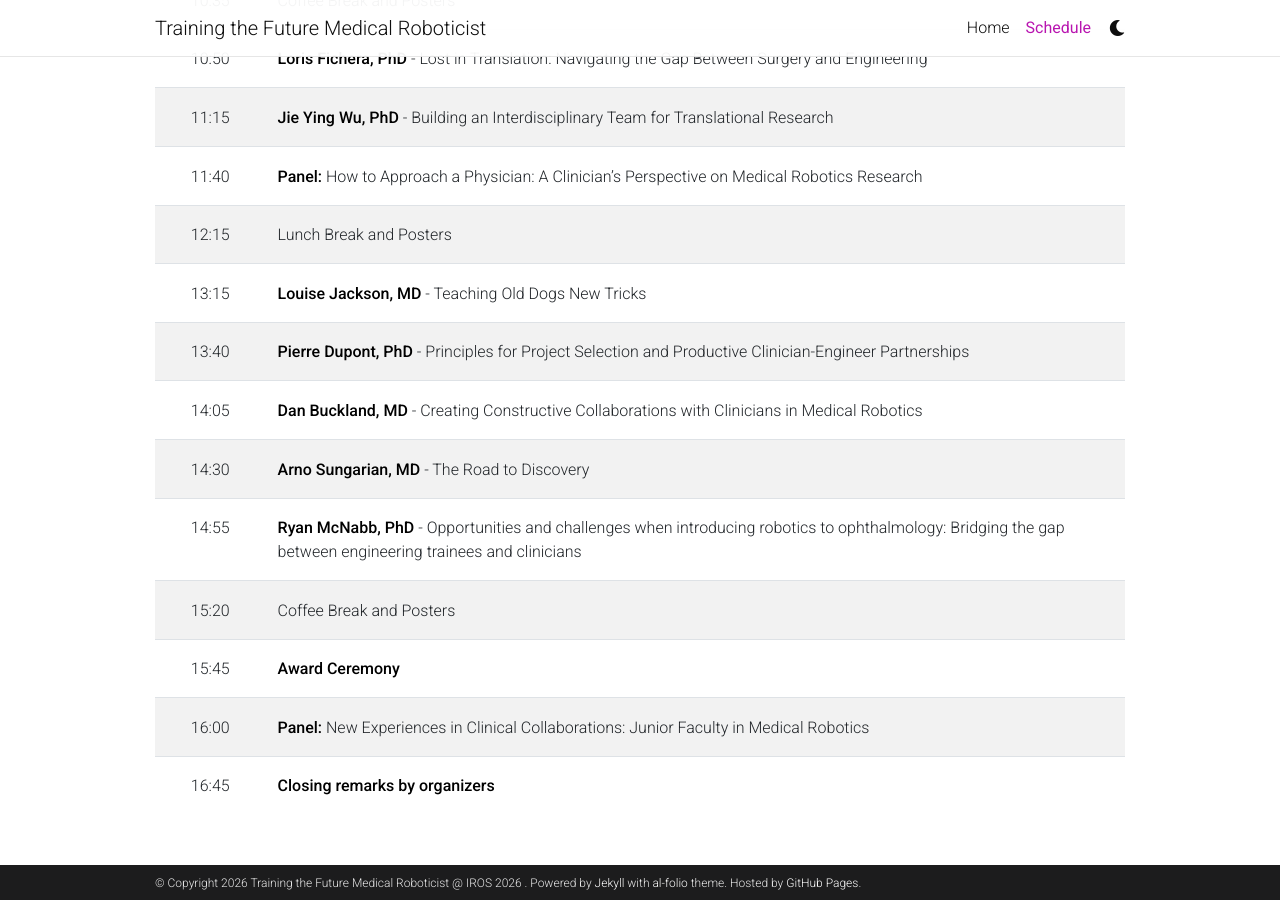
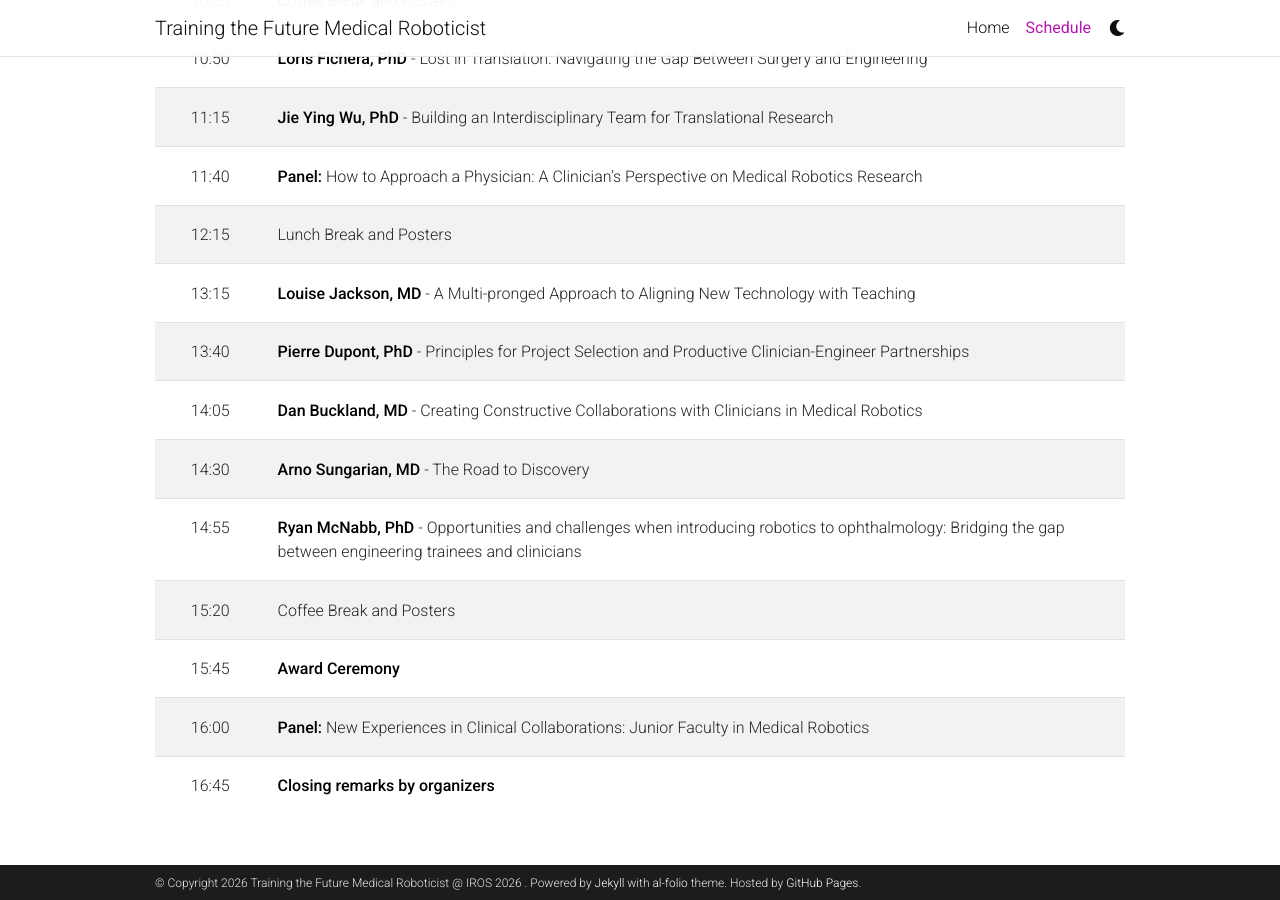
Before and after one commit to future-med-roboticist/future-med-roboticist.github.io, a Jekyll site: the page built from _pages/schedule.md, in a window 1280 px wide and 900 px high, scrolled down 724 px. Built offline with Jekyll 4.4.1, drawn with Linux system fonts in a browser that asks for light colours; comment, search, counter and statistics services are not loaded; a style sheet for code colours, icons or effects is not loaded.

Commit message:
Update schedule.md

```diff
--- a/_pages/schedule.md
+++ b/_pages/schedule.md
@@ -20,7 +20,7 @@ nav_order: 1
 | 11:15 | **Jie Ying Wu, PhD** - Building an Interdisciplinary Team for Translational Research |
 | 11:40 | **Panel:** How to Approach a Physician: A Clinician’s Perspective on Medical Robotics Research |
 | 12:15 | Lunch Break and Posters |
-| 13:15 | **Louise Jackson, MD** - Teaching Old Dogs New Tricks |
+| 13:15 | **Louise Jackson, MD** - A Multi-pronged Approach to Aligning New Technology with Teaching |
 | 13:40 | **Pierre Dupont, PhD** - Principles for Project Selection and Productive Clinician-Engineer Partnerships |
 | 14:05 | **Dan Buckland, MD** - Creating Constructive Collaborations with Clinicians in Medical Robotics |
 | 14:30 | **Arno Sungarian, MD** - The Road to Discovery |
```
